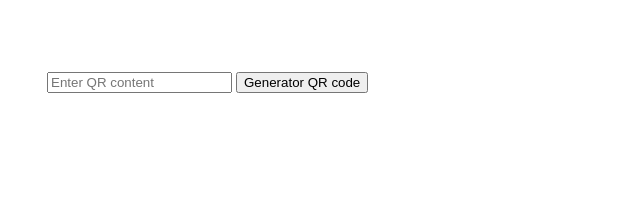
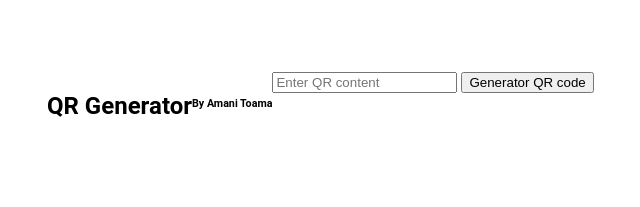
Before and after one commit to AmaniToamaWebDevelp1/QR-Generator, a plain HTML site: page index.html in a window 1280 px wide. Shown: the whole page, without its empty margins (25-665 px from the left). Drawn offline with Linux system fonts and the light colour scheme.

Commit message:
add app.js

```diff
--- a/index.html
+++ b/index.html
@@ -15,6 +15,7 @@ display: flex;
 font-size : 1.2 em;
 font-family : Roboto;
 padding: 5%;
+text-align:center;
 }
 section {
 width : max-content;
@@ -28,10 +29,13 @@ padding : 9px;
 </style>
 </head>
 <body>
+<h2> QR Generator </h2>
+<h6> By Amani Toama</h6>
 <form action="/" id="qr-generation-form">
 <input type="text" name="qr-code-content" id="qr-content" value="" placeholder="Enter QR content" autocomplete="off">
 <input type="submit" value="Generator QR code" >
 </form>
 <div id="qr-code"></div>
+<script src="app.js"></script>
 </body>
 </html>
```
